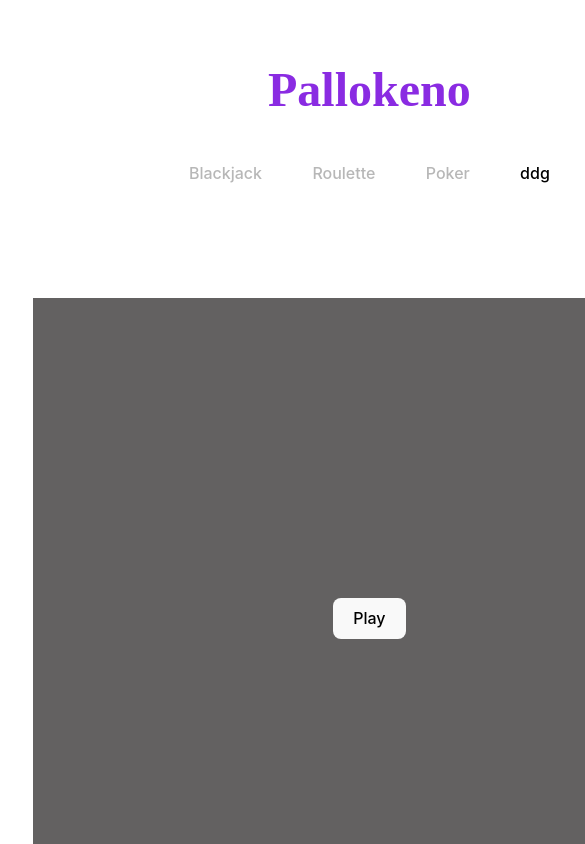
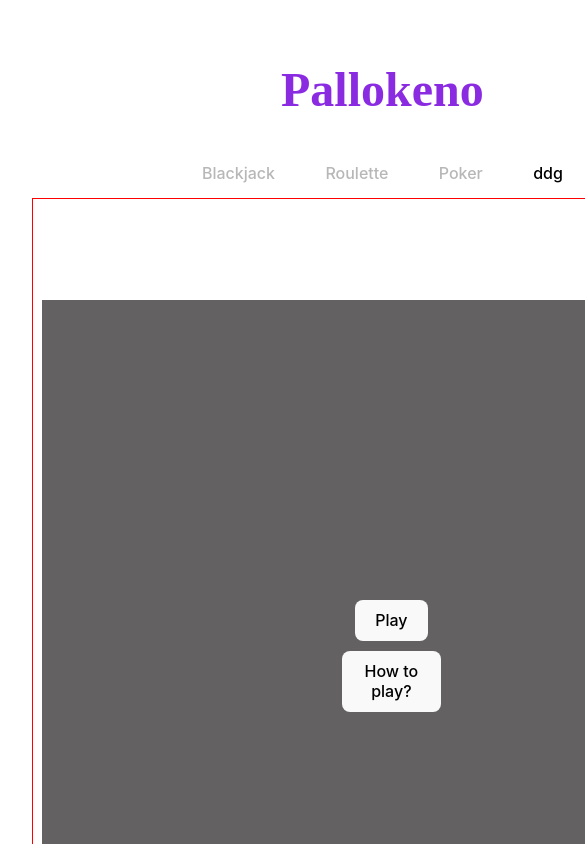
Before and after one commit to Lasis7/Gambling, a Svelte app: page / in a window 390 px wide. Shown: the top 844 px of the page, 585 px wide, since content can reach past the window. Built offline with nearby package versions, Linux system fonts and the light colour scheme.

Commit message:
media query

```diff
--- a/src/App.svelte
+++ b/src/App.svelte
@@ -2,16 +2,34 @@
   import Heading from './lib/Heading.svelte';
   import Navbar from './lib/Navbar.svelte';
   import Modal from './lib/Modal.svelte';
+  import guess from './guessStore';
+  import { onDestroy } from 'svelte';
+  import Info from './lib/Info.svelte';
 
   let modalVisible = false;
   let modalClosed = false;
+  let infoVisible = false;
   let submits = 8;
+  //numbers is for storing the store data
+  let numbers;
 
   $: isModalClosed = modalClosed;
+
+  const unsub = guess.subscribe((storeNumber) => (numbers = storeNumber));
+
+  onDestroy(() => {
+    if (unsub) {
+      unsub();
+    }
+  });
 
   //Brings out the modal when you first press the play-button.
   const playStart = () => {
     modalVisible = true;
+  };
+
+  const openInfo = () => {
+    infoVisible = true;
   };
 
   //Used on custom event, one for closing the modal, other for recognizing that it has been closed, so the button can change
@@ -20,8 +38,20 @@
     modalClosed = true;
   };
 
-  const cancel = () => {
+  //Cancel button in App.svelte
+  const cancelApp = () => {
     modalClosed = false;
+  };
+
+  //Cancel button in modal
+  const cancelModal = () => {
+    guess.set([]);
+    modalVisible = false;
+    modalClosed = false;
+  };
+
+  const closeInfo = () => {
+    infoVisible = false;
   };
 </script>
 
@@ -29,24 +59,35 @@
 
 <Navbar />
 
+<div class="container">
   <div class="view">
     <div class="insideView">
       {#if !isModalClosed}
+        <div class="modalNotClosed">
           <button on:click={playStart}>Play</button>
+          <button on:click={openInfo}>How to play?</button>
+        </div>
       {:else}
         <div class="modalClosed">
-        <button on:click={cancel}>Cancel</button>
           <button
             >Start
             <p class="cost">$4</p></button
           >
+          <button on:click={cancelApp}>Cancel</button>
         </div>
       {/if}
     </div>
   </div>
+</div>
+
+{#if infoVisible}
+  <Info on:close={closeInfo} />
+{/if}
 
 {#if modalVisible}
-  <Modal {submits} on:close={modalClose} />
+  <div class="container">
+    <Modal {submits} on:confirm={modalClose} on:cancel={cancelModal} />
+  </div>
 {/if}
 
 <style>
@@ -54,6 +95,8 @@
     border: solid 1px white;
     margin-top: 100px;
     background-color: rgb(99, 97, 97);
+    display: flex;
+    justify-content: center;
   }
 
   .insideView {
@@ -61,6 +104,14 @@
   }
 
   .modalClosed {
+    display: flex;
+    flex-wrap: wrap;
+    justify-content: center;
+    gap: 10px;
+    margin-bottom: 10px;
+  }
+
+  .modalNotClosed {
     display: flex;
     flex-wrap: wrap;
     justify-content: center;
```
Lines whose indentation alone changed are shown as unchanged.
